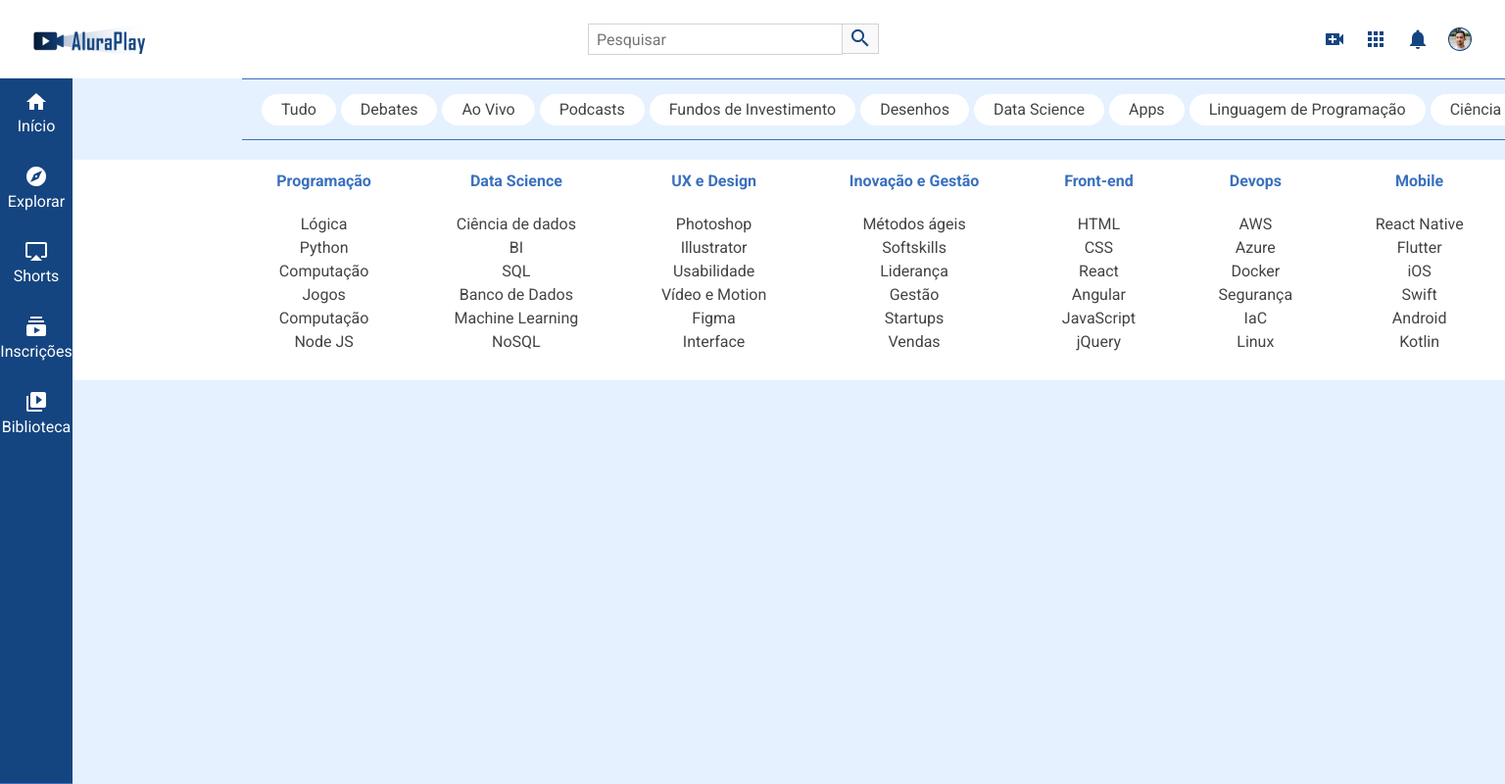
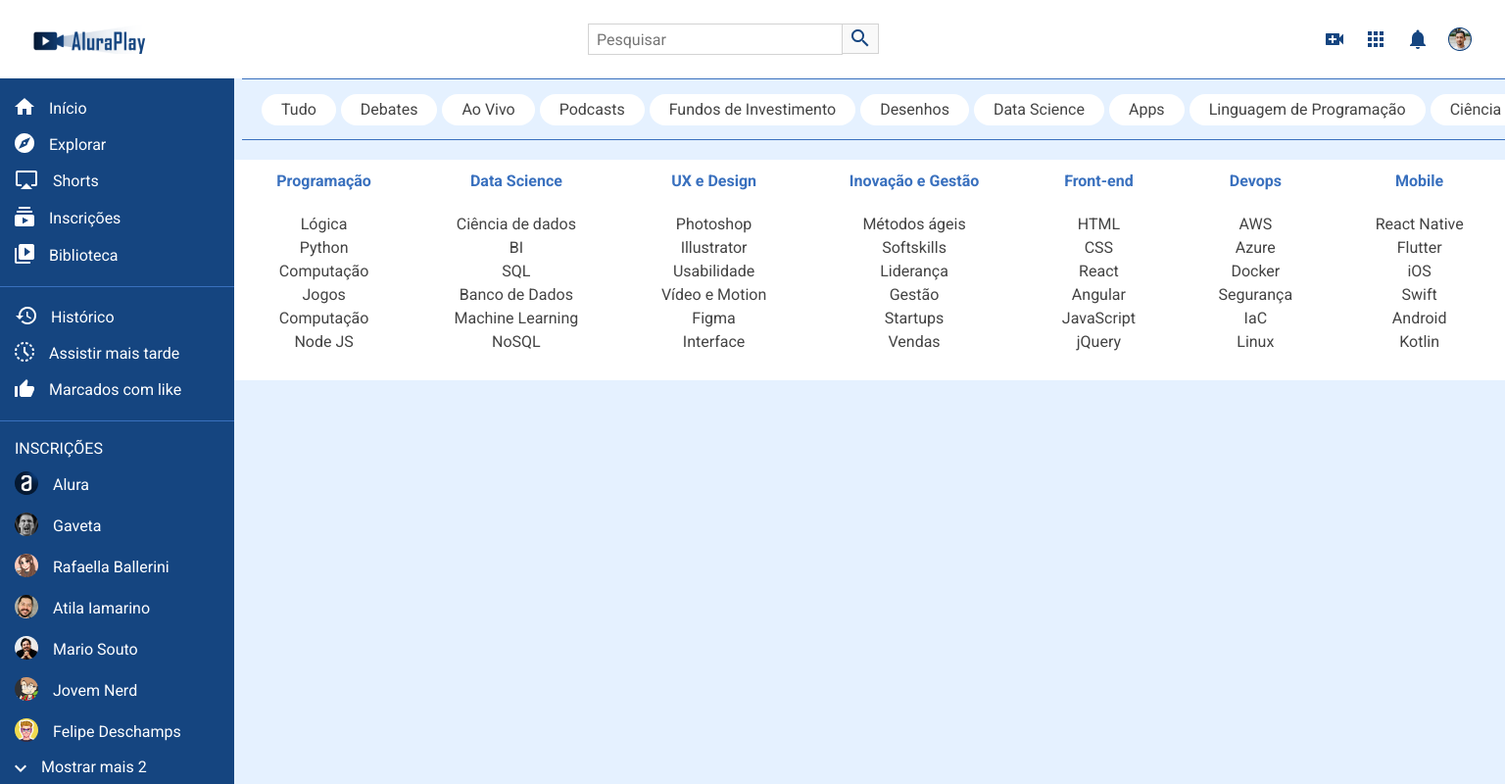
Before and after one commit to thiagovanzele/alura-play, a plain HTML site: page index.html in a window 1536 px wide. Shown: the whole page at 98% size. Drawn offline with Linux system fonts and the light colour scheme.

Commit message:
Menu para desktop

```diff
--- a/css/flexbox.css
+++ b/css/flexbox.css
@@ -78,10 +78,10 @@
     /* MENU LATERAL */
 
     .menu__container {
-       left: 0;
-       height: auto;
-       width: 74px;
-       top: 80px;
+        left: 0;
+        height: auto;
+        width: 74px;
+        top: 80px;
     }
 
     .menu__lista {
@@ -91,3 +91,48 @@
         padding-top: 15px;
     }
 }
+
+@media (min-width: 1440px) {
+    .menu__container {
+        width: 239px;
+        overflow: scroll;
+    }
+
+    .menu__lista:nth-child(2),
+    .menu__lista:nth-child(3),
+    .menu__lista:nth-child(4) {
+        display: flex;
+    }
+
+    .menu__lista {
+        height: auto;
+        padding: 20px 17px 20px 15px;
+        gap: 15px;
+    }
+
+    .menu__itens {
+        flex-direction: row;
+        gap: 15px;
+        align-items: center;
+    }
+
+    .menu__lista:nth-child(3) {
+        flex-direction: column-reverse;
+    }
+
+    .jogos {
+        order: 3;
+    }
+
+    .filmes {
+        order: 2;
+    }
+
+    .premium {
+        order: 1;
+    }
+
+    .maispagina {
+        order: 1
+    }
+}
```
